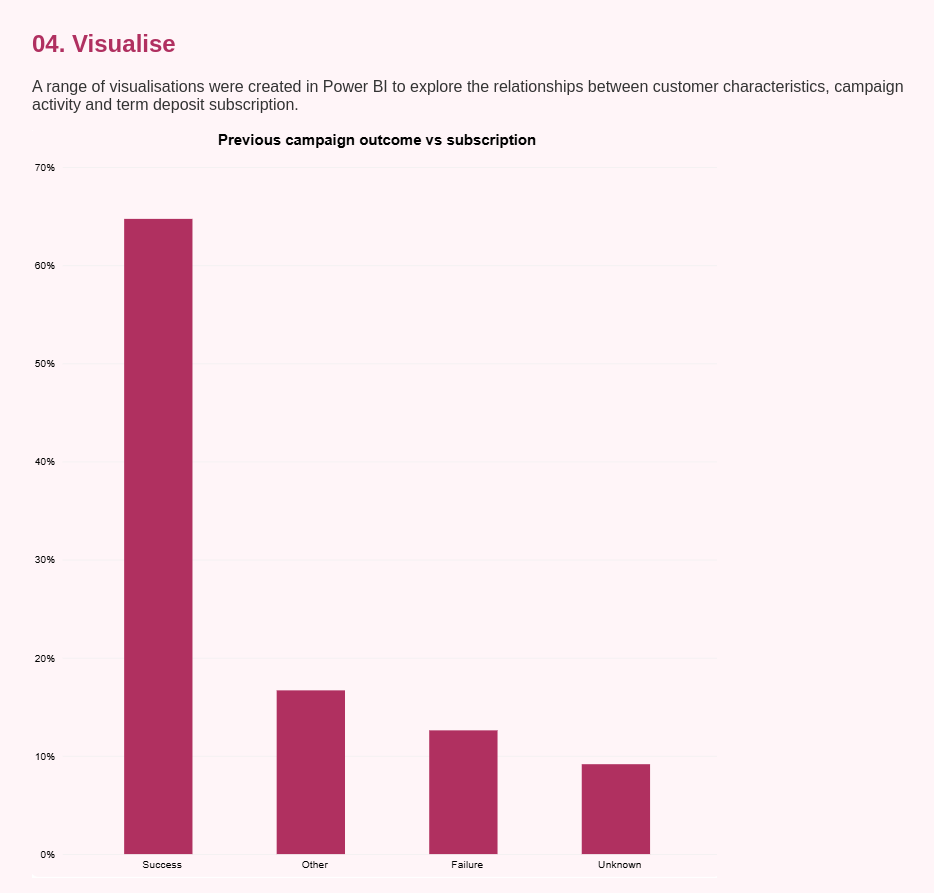
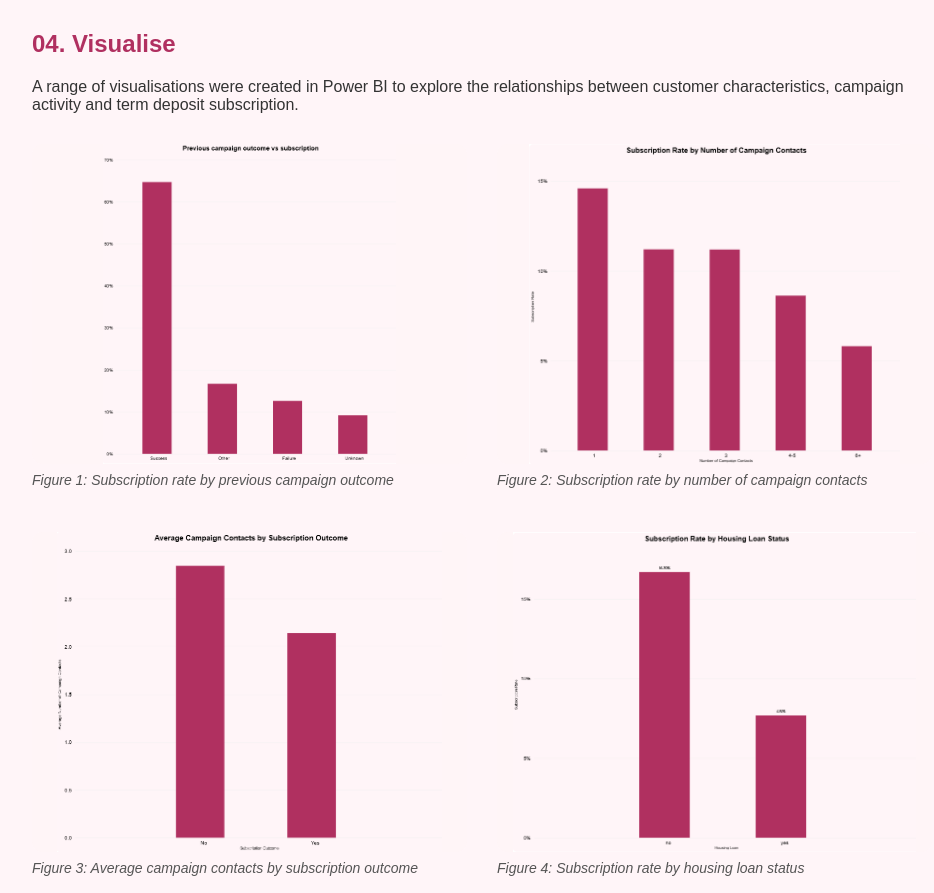
Before and after one commit to DataScienceStudent11/Data-Science-Project-public-dataset-, a plain HTML site: page project1.html in a window 1280 px wide. Shown: the part 1500-2393 px from the top of the page, without its empty margins (158-1092 px from the left). Drawn offline with Linux system fonts and the light colour scheme.

Commit message:
Add visual grid and card styles to style.css

```diff
--- a/style.css
+++ b/style.css
@@ -69,4 +69,35 @@ footer {
     color: white;
     text-align: center;
     padding: 15px;
+}.visual-grid {
+    display: grid;
+    grid-template-columns: repeat(2, 1fr);
+    gap: 30px;
+    margin-top: 30px;
 }
+
+.visual-card {
+    display: flex;
+    flex-direction: column;
+}
+
+.visual-card img {
+    width: 100%;
+    height: 320px;
+    object-fit: contain;
+    background-color: #fff5f7;
+    border-radius: 10px;
+}
+
+.caption {
+    font-size: 14px;
+    font-style: italic;
+    color: #555;
+    margin-top: 8px;
+}
+
+@media (max-width: 700px) {
+    .visual-grid {
+        grid-template-columns: 1fr;
+    }
+}
```
